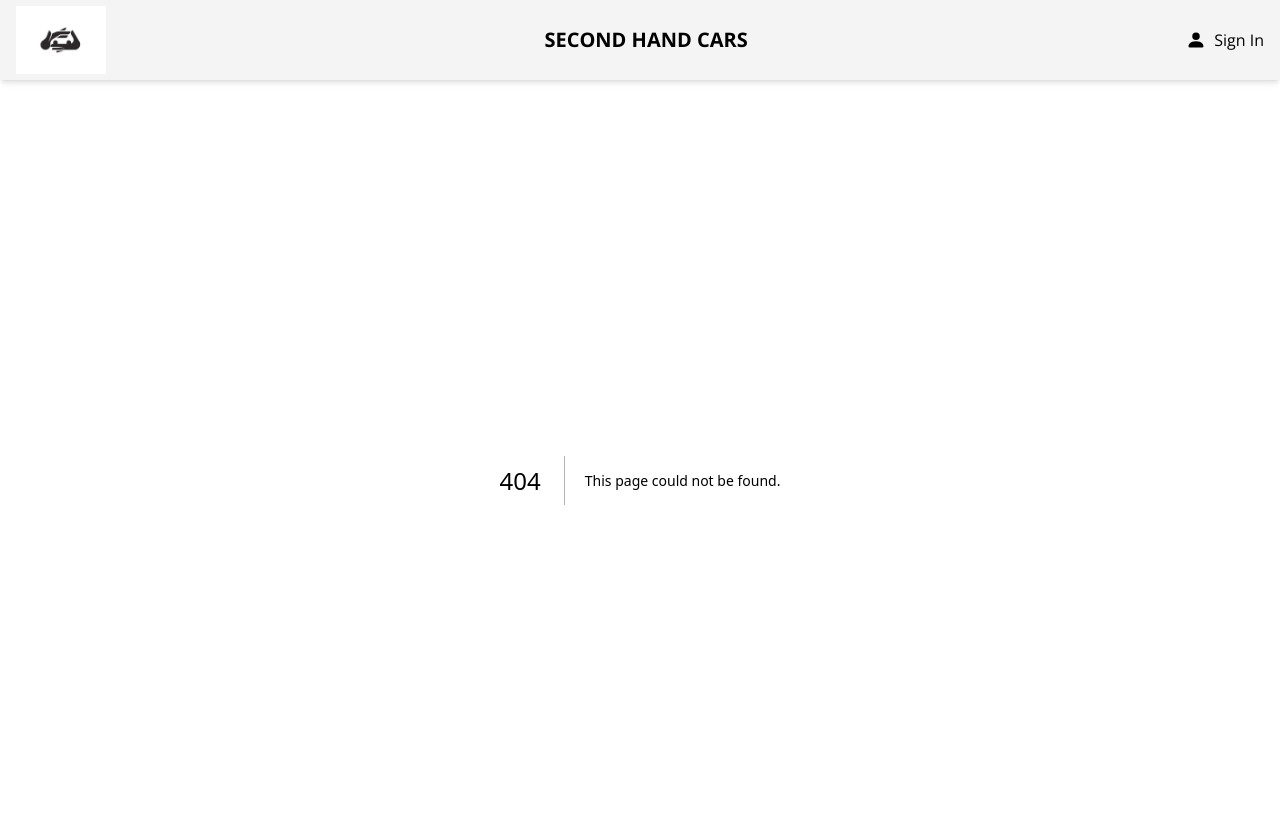
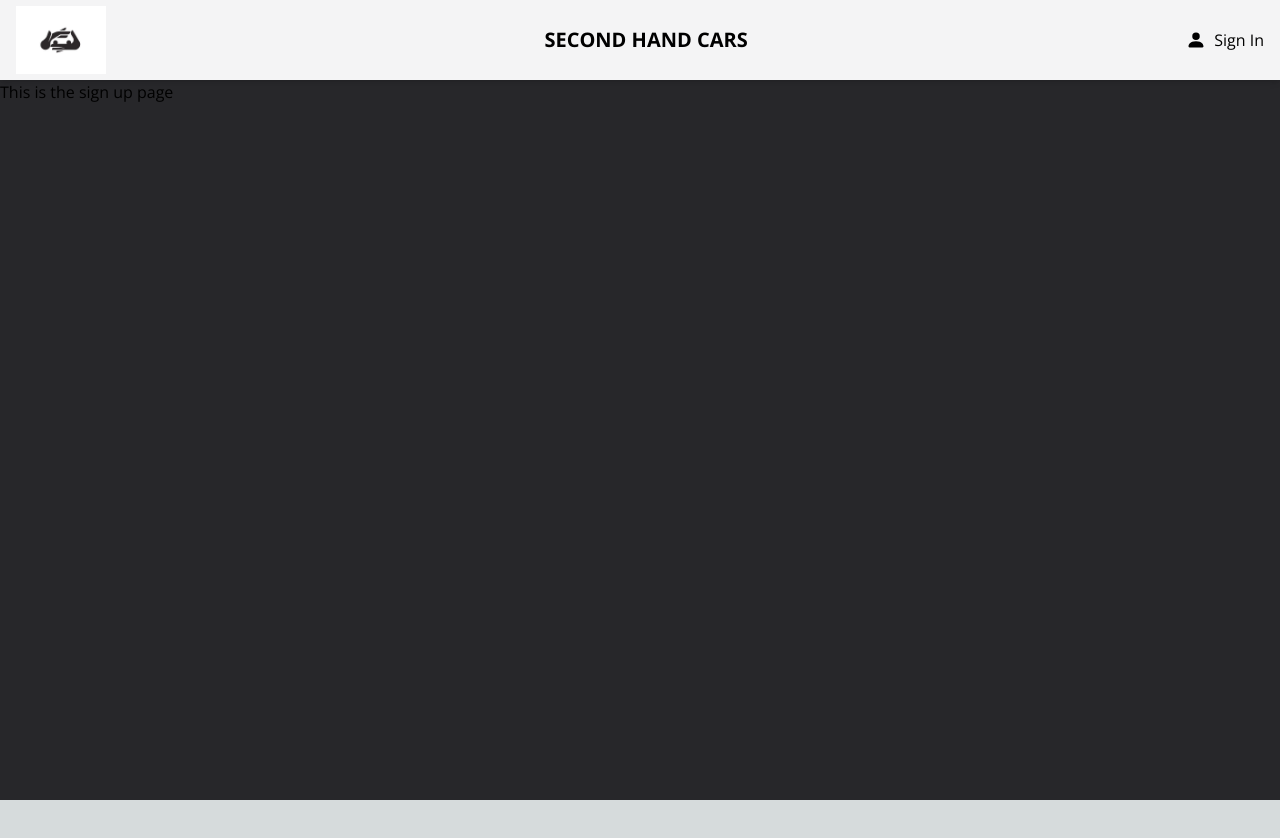
Before and after one commit to KennedyMungai/SecondHandCars, a Next.js app in the folder frontend/: page /signup in a window 1280 px wide. Before the commit this address had no page. Shown: the top 838 px of the page. After the commit the page ends 800 px from the top, so only its background shows below. Built offline with nearby package versions, Linux system fonts and the light colour scheme.

Commit message:
The signup page for the application

```diff
--- /dev/null
+++ b/frontend/src/app/signup/page.tsx
@@ -0,0 +1,9 @@
+import React from "react";
+
+type Props = {};
+
+const SignUpPage = (props: Props) => {
+  return <main className="h-[90vh] bg-zinc-800">This is the sign up page</main>;
+};
+
+export default SignUpPage;
```
